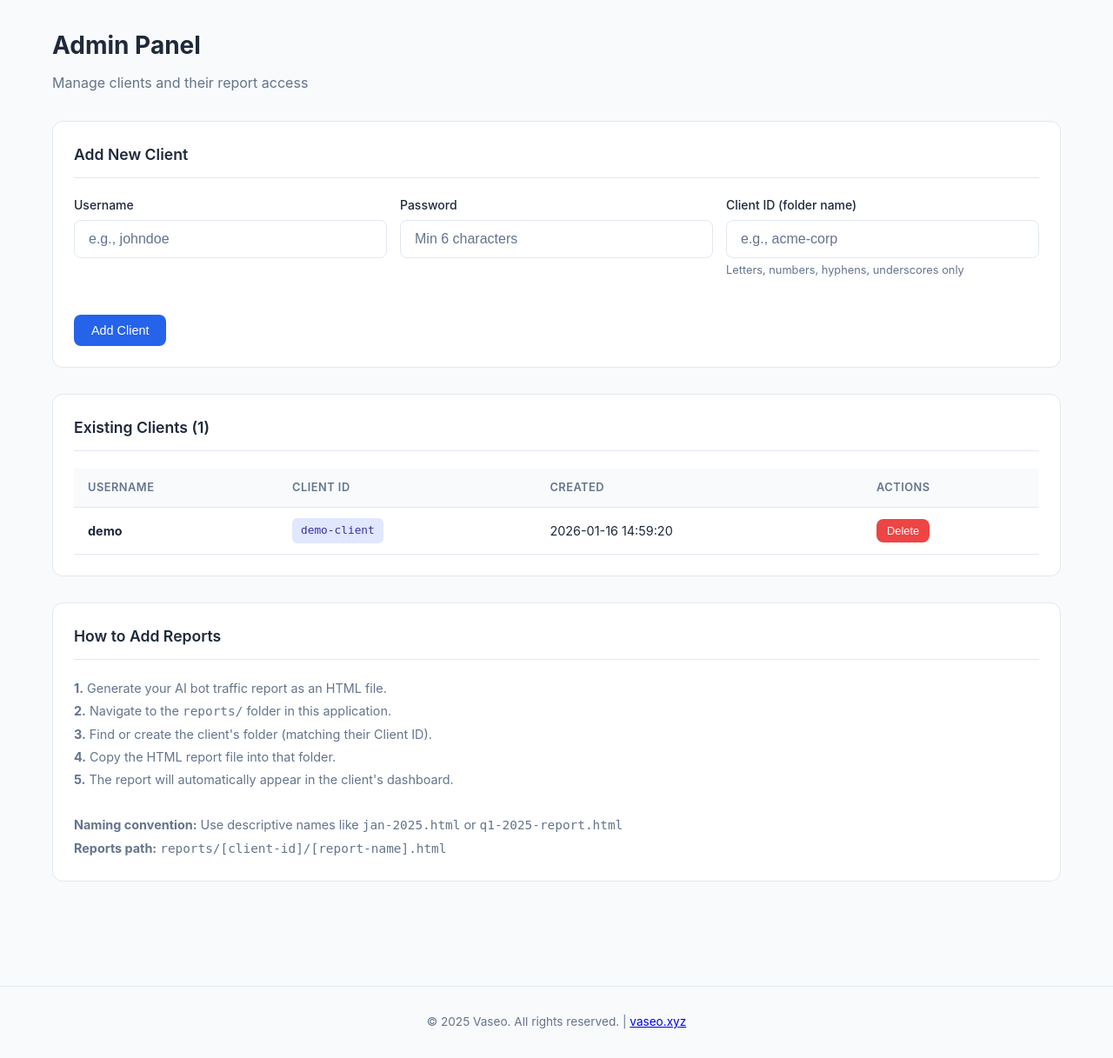
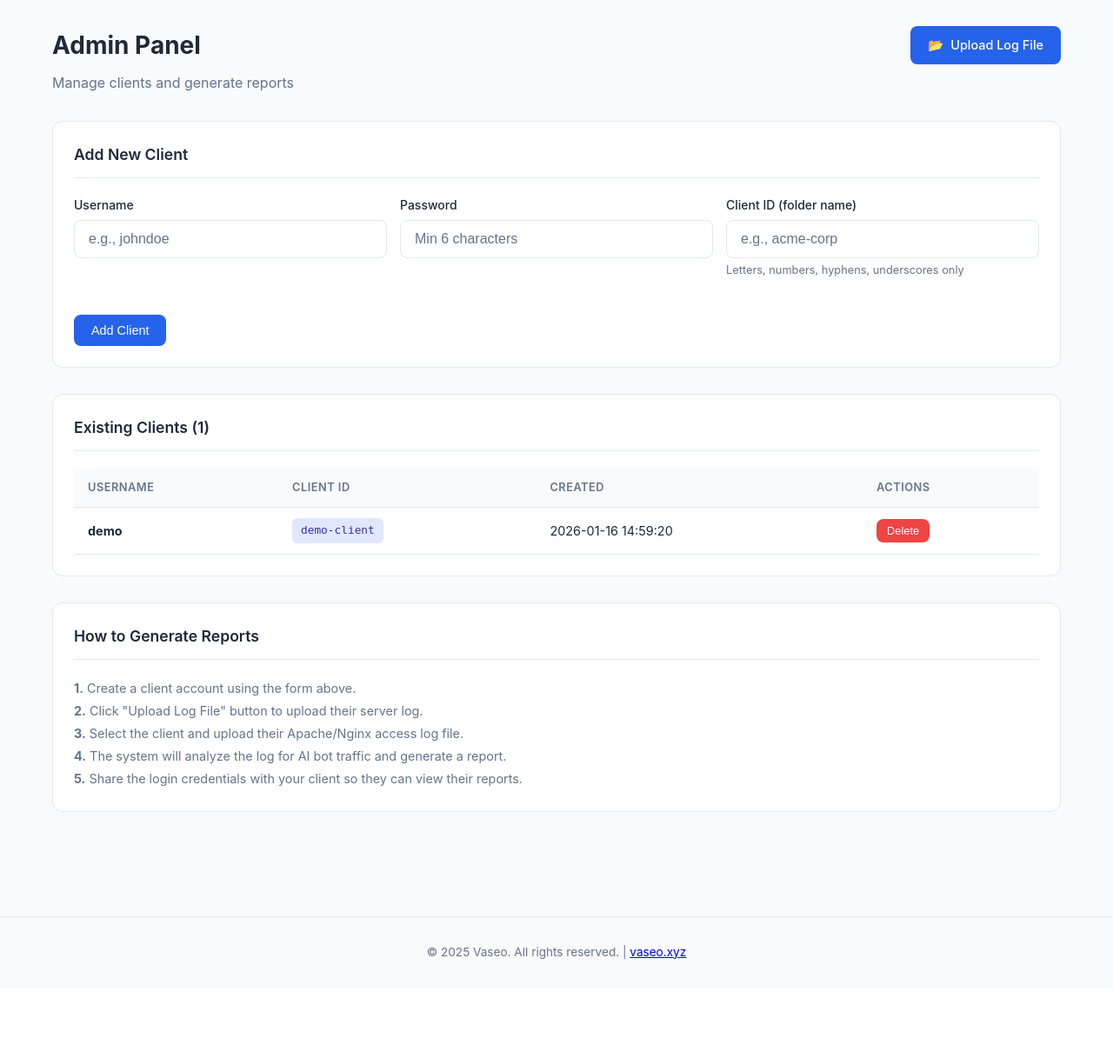
Before and after one commit to Chef-jonka/vaseo.xyz, a Flask app: page /admin in a window 1280 px wide. Shown: the part 65-1282 px from the top of the page at 87% size. After the commit the page ends 1169 px from the top, so only its background shows below. Run offline with Flask 3, Linux system fonts and the light colour scheme; the visitor is signed in with stand-in values (Sample User, id 1); data comes from the database, SQL or seed files in the repository.

Commit message:
Restrict file upload to admin only
- Upload feature now requires admin access
- Admin can select which client to generate report for
- Removed upload button from client dashboard
- Clients can only view their reports
- Updated admin panel with upload link and instructions

Co-Authored-By: Claude Opus 4.5 <noreply@anthropic.com>

```diff
--- a/tools/llm-acceptably-report/app.py
+++ b/tools/llm-acceptably-report/app.py
@@ -248,30 +248,33 @@ def dashboard():
                          reports=reports)
 
 @app.route('/upload', methods=['GET', 'POST'])
-@login_required
+@admin_required
 def upload():
-    """Upload log file and generate report."""
-    client_id = session.get('client_id')
-
-    if session.get('is_admin'):
-        flash('Admins cannot upload files. Please use a client account.', 'error')
-        return redirect(url_for('admin'))
+    """Admin: Upload log file and generate report for a client."""
+    # Get list of clients for dropdown
+    clients = get_all_clients()
 
     if request.method == 'POST':
+        # Get selected client
+        client_id = request.form.get('client_id', '').strip()
+        if not client_id:
+            flash('Please select a client.', 'error')
+            return render_template('upload.html', username=session.get('username'), clients=clients)
+
         # Check if file was uploaded
         if 'logfile' not in request.files:
             flash('No file selected.', 'error')
-            return redirect(url_for('upload'))
+            return render_template('upload.html', username=session.get('username'), clients=clients)
 
         file = request.files['logfile']
 
         if file.filename == '':
             flash('No file selected.', 'error')
-            return redirect(url_for('upload'))
+            return render_template('upload.html', username=session.get('username'), clients=clients)
 
         if not allowed_file(file.filename):
             flash('Invalid file type. Please upload a .log or .txt file.', 'error')
-            return redirect(url_for('upload'))
+            return render_template('upload.html', username=session.get('username'), clients=clients)
 
         # Save uploaded file
         filename = secure_filename(file.filename)
@@ -312,16 +315,16 @@ def upload():
             # Clean up uploaded file
             os.remove(upload_path)
 
-            flash(f'Report generated successfully: {report_name}', 'success')
-            return redirect(url_for('dashboard'))
+            flash(f'Report "{report_name}" generated successfully for client: {client_id}', 'success')
+            return redirect(url_for('admin'))
 
         except Exception as e:
             flash(f'Error processing file: {str(e)}', 'error')
             if os.path.exists(upload_path):
                 os.remove(upload_path)
-            return redirect(url_for('upload'))
+            return render_template('upload.html', username=session.get('username'), clients=clients)
 
-    return render_template('upload.html', username=session.get('username'))
+    return render_template('upload.html', username=session.get('username'), clients=clients)
 
 @app.route('/view/<client_id>/<report_filename>')
 @login_required
--- a/tools/llm-acceptably-report/templates/admin.html
+++ b/tools/llm-acceptably-report/templates/admin.html
@@ -24,8 +24,15 @@
 
     <main class="dashboard">
         <div class="container">
-            <h1 class="page-title">Admin Panel</h1>
-            <p class="page-subtitle">Manage clients and their report access</p>
+            <div class="page-header">
+                <div>
+                    <h1 class="page-title">Admin Panel</h1>
+                    <p class="page-subtitle">Manage clients and generate reports</p>
+                </div>
+                <a href="{{ url_for('upload') }}" class="btn btn-primary">
+                    <span>&#128194;</span> Upload Log File
+                </a>
+            </div>
 
             {% if error %}
                 <div class="alert alert-error">
@@ -143,16 +150,13 @@
 
             <!-- Instructions -->
             <div class="admin-section">
-                <h2 class="section-title">How to Add Reports</h2>
+                <h2 class="section-title">How to Generate Reports</h2>
                 <div style="color: var(--text-secondary); font-size: 0.9rem; line-height: 1.8;">
-                    <p><strong>1.</strong> Generate your AI bot traffic report as an HTML file.</p>
-                    <p><strong>2.</strong> Navigate to the <code>reports/</code> folder in this application.</p>
-                    <p><strong>3.</strong> Find or create the client's folder (matching their Client ID).</p>
-                    <p><strong>4.</strong> Copy the HTML report file into that folder.</p>
-                    <p><strong>5.</strong> The report will automatically appear in the client's dashboard.</p>
-                    <br>
-                    <p><strong>Naming convention:</strong> Use descriptive names like <code>jan-2025.html</code> or <code>q1-2025-report.html</code></p>
-                    <p><strong>Reports path:</strong> <code>reports/[client-id]/[report-name].html</code></p>
+                    <p><strong>1.</strong> Create a client account using the form above.</p>
+                    <p><strong>2.</strong> Click "Upload Log File" button to upload their server log.</p>
+                    <p><strong>3.</strong> Select the client and upload their Apache/Nginx access log file.</p>
+                    <p><strong>4.</strong> The system will analyze the log for AI bot traffic and generate a report.</p>
+                    <p><strong>5.</strong> Share the login credentials with your client so they can view their reports.</p>
                 </div>
             </div>
         </div>
```
Also changed, not shown: tools/llm-acceptably-report/templates/dashboard.html (+4 -13 lines), tools/llm-acceptably-report/templates/upload.html (+13 -2 lines).
